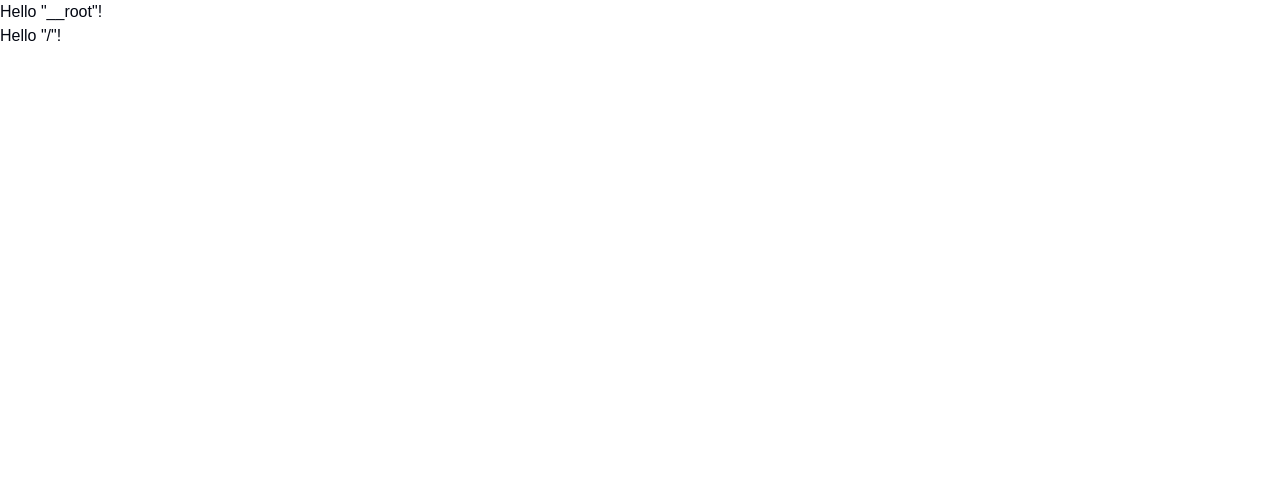
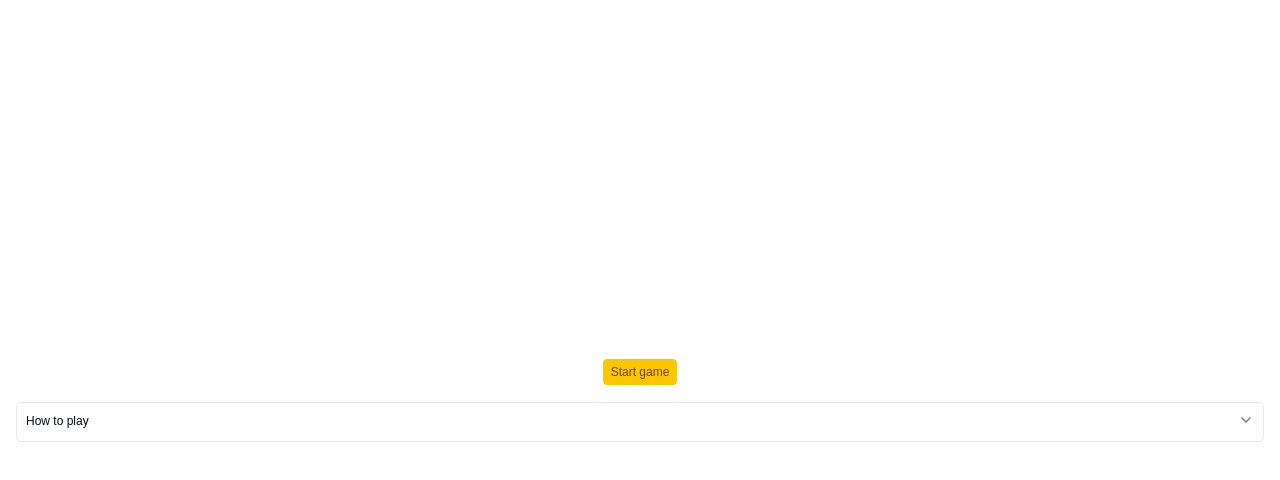
Before and after one commit to eijnewe/match-match, a React (Vite) app: page / in a window 1280 px wide. Shown: the top 480 px of the page. Built offline with nearby package versions, Linux system fonts and the light colour scheme.

Commit message:
Add routing to game, HowToPlay component

```diff
--- /dev/null
+++ b/src/components/how-to-play.tsx
@@ -0,0 +1,30 @@
+import {
+  Accordion,
+  AccordionContent,
+  AccordionItem,
+  AccordionTrigger,
+} from "./ui/accordion";
+
+const rules: string =
+`Try to sort all the words into categories!
+
+First select a word and assign it to an empty category. When you find another word that fits, select it and then select the category: if it's the right category, you will get a point! If not, the word remains on the screen and you will score an "error" point.
+
+You will get bonus points when you have completed a category, and it will move to the furthest right in the category bar.
+
+If a word won't go into an empty category, that means you've already got its category in another card!
+
+Select a category card for the full list of words assigned to it. There you can also customize the category's color and give it a temporary title to help you along.`;
+
+export function HowToPlay() {
+  return (
+    <Accordion>
+      <AccordionItem value="rules">
+        <AccordionTrigger>How to play</AccordionTrigger>
+        <AccordionContent style={{ whiteSpace: "pre-line" }}>
+          {rules}
+        </AccordionContent>
+      </AccordionItem>
+    </Accordion>
+  );
+}
--- /dev/null
+++ b/src/components/ui/accordion.tsx
@@ -0,0 +1,72 @@
+import { Accordion as AccordionPrimitive } from "@base-ui/react/accordion"
+
+import { cn } from "@/lib/utils"
+import { ChevronDownIcon, ChevronUpIcon } from "lucide-react"
+
+function Accordion({ className, ...props }: AccordionPrimitive.Root.Props) {
+  return (
+    <AccordionPrimitive.Root
+      data-slot="accordion"
+      className={cn("overflow-hidden rounded-md border flex w-full flex-col", className)}
+      {...props}
+    />
+  )
+}
+
+function AccordionItem({ className, ...props }: AccordionPrimitive.Item.Props) {
+  return (
+    <AccordionPrimitive.Item
+      data-slot="accordion-item"
+      className={cn("data-open:bg-muted/50 not-last:border-b", className)}
+      {...props}
+    />
+  )
+}
+
+function AccordionTrigger({
+  className,
+  children,
+  ...props
+}: AccordionPrimitive.Trigger.Props) {
+  return (
+    <AccordionPrimitive.Header className="flex">
+      <AccordionPrimitive.Trigger
+        data-slot="accordion-trigger"
+        className={cn(
+          "**:data-[slot=accordion-trigger-icon]:text-muted-foreground gap-6 p-2 text-left text-xs/relaxed font-medium hover:underline **:data-[slot=accordion-trigger-icon]:ml-auto **:data-[slot=accordion-trigger-icon]:size-4 group/accordion-trigger relative flex flex-1 items-start justify-between border border-transparent transition-all outline-none disabled:pointer-events-none disabled:opacity-50",
+          className
+        )}
+        {...props}
+      >
+        {children}
+        <ChevronDownIcon data-slot="accordion-trigger-icon" className="pointer-events-none shrink-0 group-aria-expanded/accordion-trigger:hidden" />
+        <ChevronUpIcon data-slot="accordion-trigger-icon" className="pointer-events-none hidden shrink-0 group-aria-expanded/accordion-trigger:inline" />
+      </AccordionPrimitive.Trigger>
+    </AccordionPrimitive.Header>
+  )
+}
+
+function AccordionContent({
+  className,
+  children,
+  ...props
+}: AccordionPrimitive.Panel.Props) {
+  return (
+    <AccordionPrimitive.Panel
+      data-slot="accordion-content"
+      className="data-open:animate-accordion-down data-closed:animate-accordion-up px-2 text-xs/relaxed overflow-hidden"
+      {...props}
+    >
+      <div
+        className={cn(
+          "pt-0 pb-4 [&_a]:hover:text-foreground h-(--accordion-panel-height) data-ending-style:h-0 data-starting-style:h-0 [&_a]:underline [&_a]:underline-offset-3 [&_p:not(:last-child)]:mb-4",
+          className
+        )}
+      >
+        {children}
+      </div>
+    </AccordionPrimitive.Panel>
+  )
+}
+
+export { Accordion, AccordionItem, AccordionTrigger, AccordionContent }
--- a/src/routes/__root.tsx
+++ b/src/routes/__root.tsx
@@ -8,7 +8,6 @@ export const Route = createRootRoute({
 function RootComponent() {
   return (
     <React.Fragment>
-      <div>Hello "__root"!</div>
       <Outlet />
     </React.Fragment>
   )
--- a/src/routes/index.tsx
+++ b/src/routes/index.tsx
@@ -1,9 +1,21 @@
-import { createFileRoute } from '@tanstack/react-router'
+import { createFileRoute } from "@tanstack/react-router";
+import { Button } from "@/components/ui/button";
+import { Link } from "@tanstack/react-router";
+import { HowToPlay } from "@/components/how-to-play";
 
-export const Route = createFileRoute('/')({
+export const Route = createFileRoute("/")({
   component: Index,
-})
+});
 
 function Index() {
-  return <div>Hello "/"!</div>
+  return (
+    <div className="p-4 h-screen">
+      <div className="flex flex-col justify-center items-center h-full gap-4">
+        <Button>
+          <Link to="/game">Start game</Link>
+        </Button>
+        <HowToPlay />
+      </div>
+    </div>
+  );
 }
```
